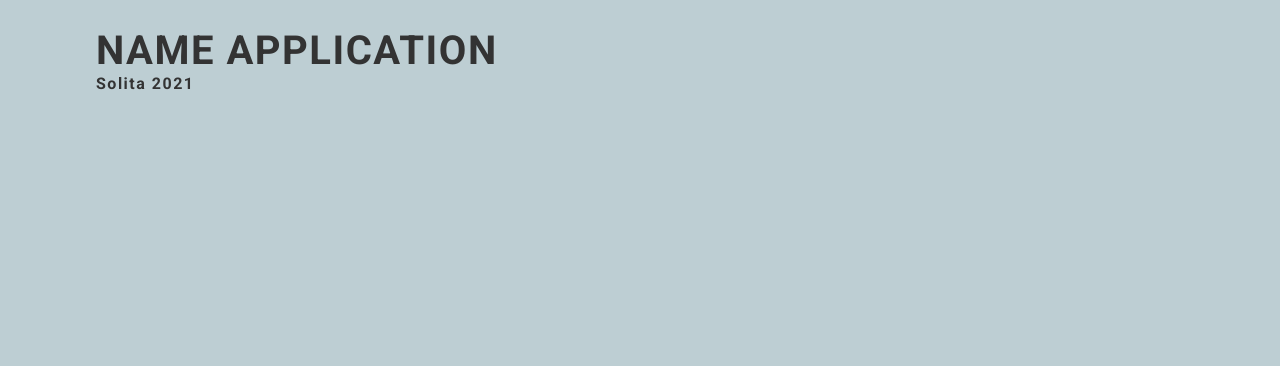
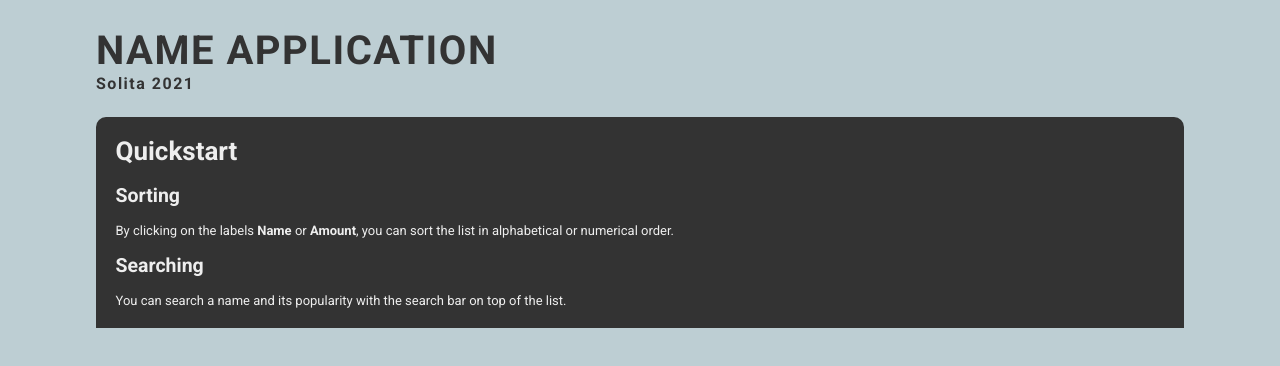
Before and after one commit to teekkari/solita-name-application, a React (Create React App) app: page / in a window 1280 px wide. Shown: the top 366 px of the page. Built offline with nearby package versions, Linux system fonts and the light colour scheme.

Commit message:
Added Quickstart comp. to App.js, added text content and styling to Quickstart component

```diff
--- a/src/App.css
+++ b/src/App.css
@@ -2,6 +2,10 @@
   width: 85%;
   margin: auto;
   color: #333333;
+}
+
+header {
+  margin-bottom: 1.5em;
 }
 
 .app-title {
@@ -15,3 +19,16 @@
   font-weight: bold;
   letter-spacing: 1.5px;
 }
+
+
+.quickstart {
+  background-color: #333333;
+  color: #eee;
+  padding: 1.5em;
+  border-radius: 10px 10px 0px 0px;
+  font-size: 13px;
+}
+
+.quickstart h1 {
+  margin-top: 0;
+}
--- a/src/App.js
+++ b/src/App.js
@@ -1,4 +1,5 @@
 import './App.css';
+import Quickstart from './components/Quickstart';
 
 function App() {
   return (
@@ -9,7 +10,7 @@ function App() {
       </header>
 
       <main>
-
+        <Quickstart />
       </main>
     </div>
   );
--- a/src/components/Quickstart.js
+++ b/src/components/Quickstart.js
@@ -8,7 +8,19 @@ class Quickstart extends React.Component {
 
 
     render() {
-        return null;
+        return (
+        <div className="quickstart">
+            <div className="quickstart-content">
+                <h1>Quickstart</h1>
+
+                <h2>Sorting</h2>
+                <div className="text">By clicking on the labels <b>Name</b> or <b>Amount</b>, you can sort the list in alphabetical or numerical order.</div>
+
+                <h2>Searching</h2>
+                <div className="text">You can search a name and its popularity with the search bar on top of the list.</div>
+            </div>
+        </div>
+        );
     }
 }
 
```
